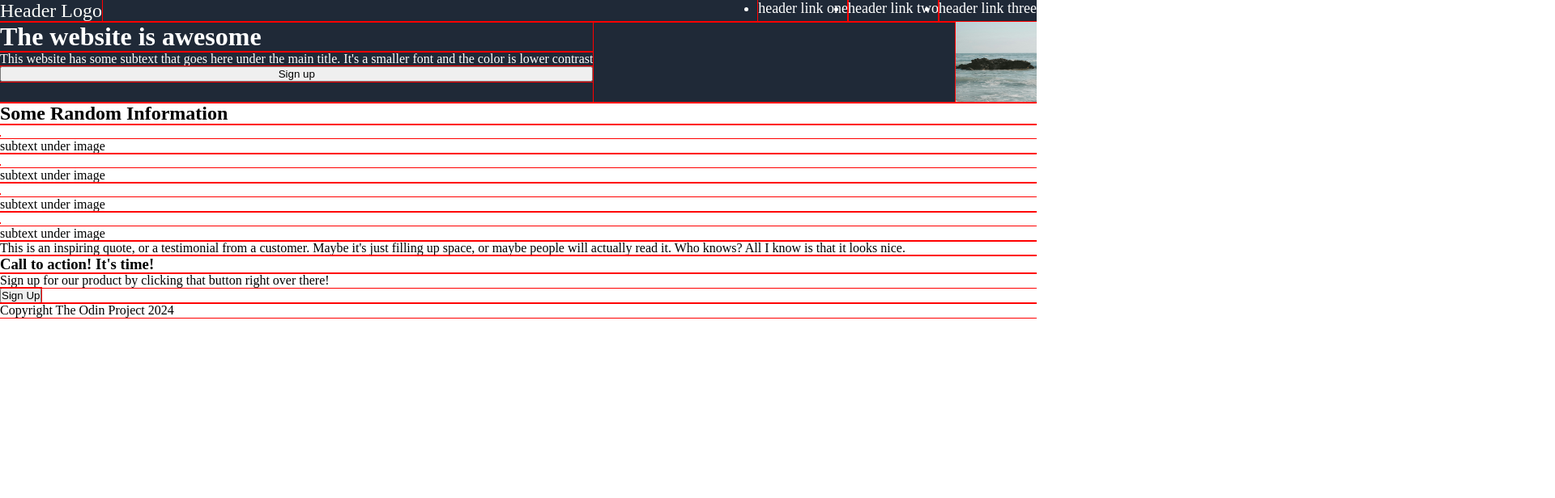
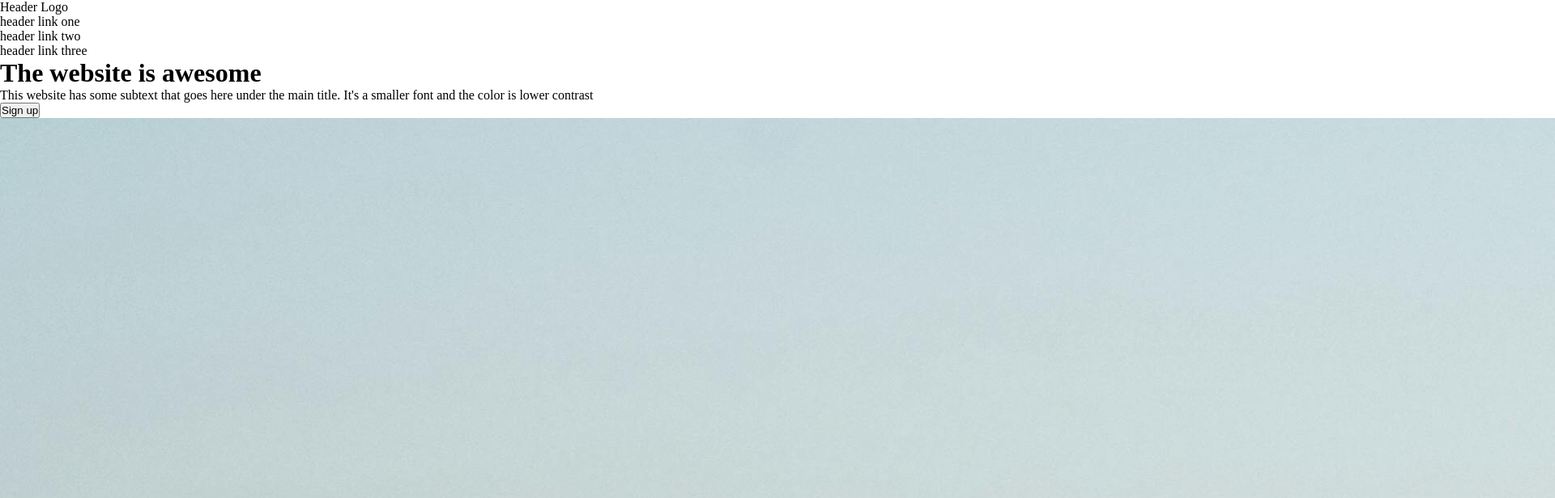
Before and after one commit to Matcha789/landing-page-project, a plain HTML site: page index.html in a window 1280 px wide. Shown: the top 616 px of the page at 81% size, 1920 px wide, since content can reach past the window. Drawn offline with Linux system fonts and the light colour scheme.

Commit message:
stylesheet start over

```diff
--- a/style.css
+++ b/style.css
@@ -1,52 +1,6 @@
 * {
-    outline: 1px solid red;
+    /*outline: 1px solid red;*/
     margin: 0;
     padding: 0;
+    max-height: 100%;
 }
-
-.page-container {
-    display: flex;
-    flex-direction: column;
-}
-
-#hero{
-    display: flex;
-    flex-direction: column;
-    background-color: #1F2937;
-    color: white;
-}
-
-#navbar{
-    display: flex;
-    flex-direction: row;
-    justify-content: space-between;
-}
-
-.header-logo{
-    font-size: 24px;
-    color: #F9FAF8;
-}
-
-.link-list{
-    display: flex;
-    flex-direction: row;
-    font-size: 18px;
-}
-
-
-
-.opening-section{
-    display: flex;
-    flex-direction: row;
-    justify-content: space-between;
-}
-
-.opening-section > img {
-    width: 100px;
-    height: 100px;
-}
-
-.hero-main{
-    display: flex;
-    flex-direction: column;
-}
```
